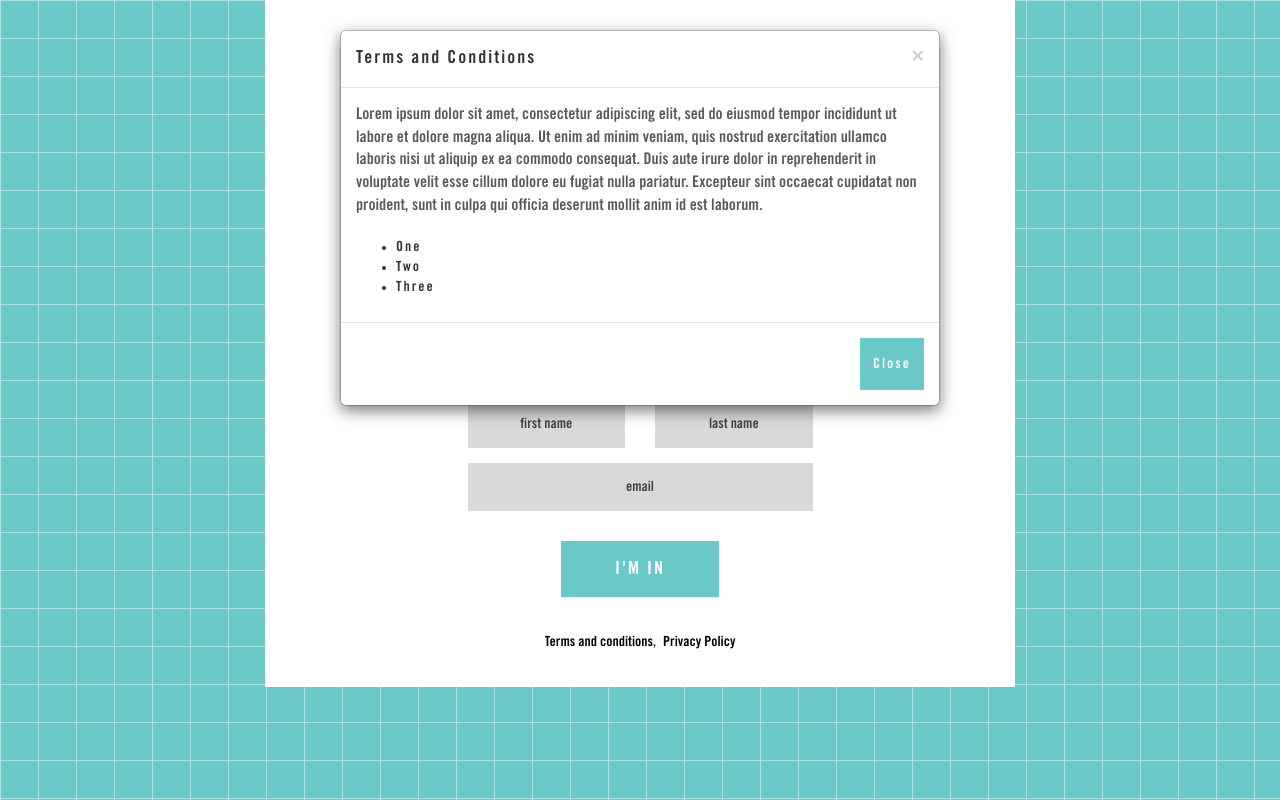
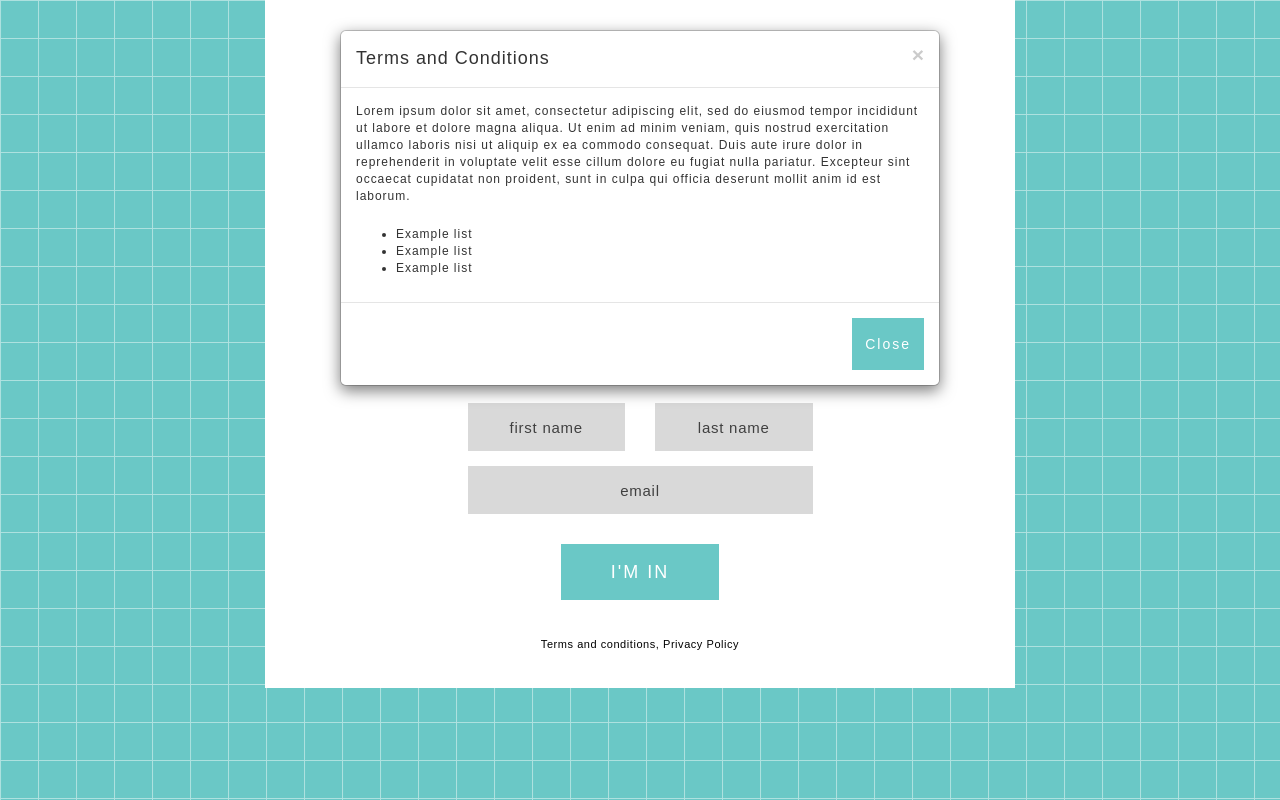
Before and after one commit to GrantBartlett/aldo-subscribe-facebook-app, a PHP site: page / in a window 1280 px wide, after a click on "Terms and conditions". Run offline with PHP 8.4, Linux system fonts and the light colour scheme; some libraries are stand-ins or nearby versions.

Commit message:
Fonts removed, using typekit, and now following aldoshoes website letterspacing

```diff
--- a/index.html
+++ b/index.html
@@ -22,6 +22,9 @@
     <link rel="icon" type="image/png" sizes="96x96" href="dist/images/icons/favicon-96x96.png">
     <link rel="icon" type="image/png" sizes="16x16" href="dist/images/icons/favicon-16x16.png">
     <link rel="manifest" href="/manifest.json">
+
+    <script src="//use.typekit.net/mhq2wiy.js"></script>
+    <script>try{Typekit.load();}catch(e){}</script>
 
     <!-- HTML5 shim and Respond.js for IE8 support of HTML5 elements and media queries --><!--[if lt IE 9]>
     <script src="https://oss.maxcdn.com/html5shiv/3.7.2/html5shiv.min.js"></script>
@@ -111,11 +114,11 @@
                 <h4 class="modal-title" id="termsAndConditionsLabel">Terms and Conditions</h4>
             </div>
             <div class="modal-body">
-                <p class="description">Lorem ipsum dolor sit amet, consectetur adipiscing elit, sed do eiusmod tempor incididunt ut labore et dolore magna aliqua. Ut enim ad minim veniam, quis nostrud exercitation ullamco laboris nisi ut aliquip ex ea commodo consequat. Duis aute irure dolor in reprehenderit in voluptate velit esse cillum dolore eu fugiat nulla pariatur. Excepteur sint occaecat cupidatat non proident, sunt in culpa qui officia deserunt mollit anim id est laborum.</p>
+                <p>Lorem ipsum dolor sit amet, consectetur adipiscing elit, sed do eiusmod tempor incididunt ut labore et dolore magna aliqua. Ut enim ad minim veniam, quis nostrud exercitation ullamco laboris nisi ut aliquip ex ea commodo consequat. Duis aute irure dolor in reprehenderit in voluptate velit esse cillum dolore eu fugiat nulla pariatur. Excepteur sint occaecat cupidatat non proident, sunt in culpa qui officia deserunt mollit anim id est laborum.</p>
                 <ul>
-                    <li>One</li>
-                    <li>Two</li>
-                    <li>Three</li>
+                    <li>Example list</li>
+                    <li>Example list</li>
+                    <li>Example list</li>
                 </ul>
             </div>
             <div class="modal-footer">
@@ -134,11 +137,11 @@
                 <h4 class="modal-title" id="privacyPolicyLabel">Privacy Policy</h4>
             </div>
             <div class="modal-body">
-                <p class="description">Lorem ipsum dolor sit amet, consectetur adipiscing elit, sed do eiusmod tempor incididunt ut labore et dolore magna aliqua. Ut enim ad minim veniam, quis nostrud exercitation ullamco laboris nisi ut aliquip ex ea commodo consequat. Duis aute irure dolor in reprehenderit in voluptate velit esse cillum dolore eu fugiat nulla pariatur. Excepteur sint occaecat cupidatat non proident, sunt in culpa qui officia deserunt mollit anim id est laborum.</p>
+                <p>Lorem ipsum dolor sit amet, consectetur adipiscing elit, sed do eiusmod tempor incididunt ut labore et dolore magna aliqua. Ut enim ad minim veniam, quis nostrud exercitation ullamco laboris nisi ut aliquip ex ea commodo consequat. Duis aute irure dolor in reprehenderit in voluptate velit esse cillum dolore eu fugiat nulla pariatur. Excepteur sint occaecat cupidatat non proident, sunt in culpa qui officia deserunt mollit anim id est laborum.</p>
                 <ul>
-                    <li>One</li>
-                    <li>Two</li>
-                    <li>Three</li>
+                    <li>Example list</li>
+                    <li>Example list</li>
+                    <li>Example list</li>
                 </ul>
             </div>
             <div class="modal-footer">
--- a/src/less/forms.less
+++ b/src/less/forms.less
@@ -3,4 +3,6 @@
   -moz-box-shadow: none;
   box-shadow: none;
   text-align: center;
+  font-size: 15px;
+  letter-spacing: 0.05em;
 }
--- a/src/less/main.less
+++ b/src/less/main.less
@@ -1,12 +1,12 @@
 @import "bootstrap"; // Import bootstrap
 @import "variables"; // Custom variables
-@import "fonts"; // Custom fonts
 @import "forms"; // Custom forms
 @import "buttons";  // Custom buttons
+@import "modals";  // Custom Modals
 
 html, body {
   background: url('../images/bgpattern.png') repeat;
-  letter-spacing: 2px;
+  letter-spacing: 0.07em;
 }
 
 .logo {
@@ -32,9 +32,19 @@ html, body {
 }
 
 footer {
+  font-family: @font-family-secondary;
+  color: @brand-secondary;
+  font-size: 11px;
+  letter-spacing: 0.05em;
+  line-height: 18px;
+
+
   a {
     color: @brand-secondary;
-    letter-spacing: 0;
+    &:hover {
+      text-decoration: none;
+      color: @brand-primary;
+    }
   }
 }
 
@@ -48,12 +58,12 @@ p {
   h1 {
     font-size: 42px;
     margin-bottom: 2px;
+    letter-spacing: 0.05em;
   }
 }
 
 .description {
-  letter-spacing: normal;
-  font-size: 16px;
+  font-size: 17px;
   color: lighten(@brand-secondary, 35%);
 }
 
--- /dev/null
+++ b/src/less/modals.less
@@ -0,0 +1,5 @@
+.modal-body {
+  font-family: @font-family-secondary;
+  font-weight: 400;
+  font-size: 12px;
+}
--- a/src/less/variables.less
+++ b/src/less/variables.less
@@ -4,8 +4,12 @@
 @brand-white: #fff;
 
 // Aldo font
-@font-family-aldo: "tradegothicbold",sans-serif;
+@font-family-aldo: "alternate-gothic-no-3-d", sans-serif;
 @font-family-base:  @font-family-aldo;
+
+// Secondary font
+@font-family-secondary: Arial, 'Helvetica Neue', Helvetica, sans-serif;
+
 
 // Custom Forms
 @input-height-base:  (@line-height-computed + (@padding-base-vertical * 4) + 4);
```
Also changed, not shown: dist/css/main.min.css, src/fonts/TRADEGOTHICBOLDCONDENSEDNO.20-webfont.ttf (deleted), src/fonts/TRADEGOTHICBOLDCONDENSEDNO.20-webfont.woff (deleted), 1 other file.
